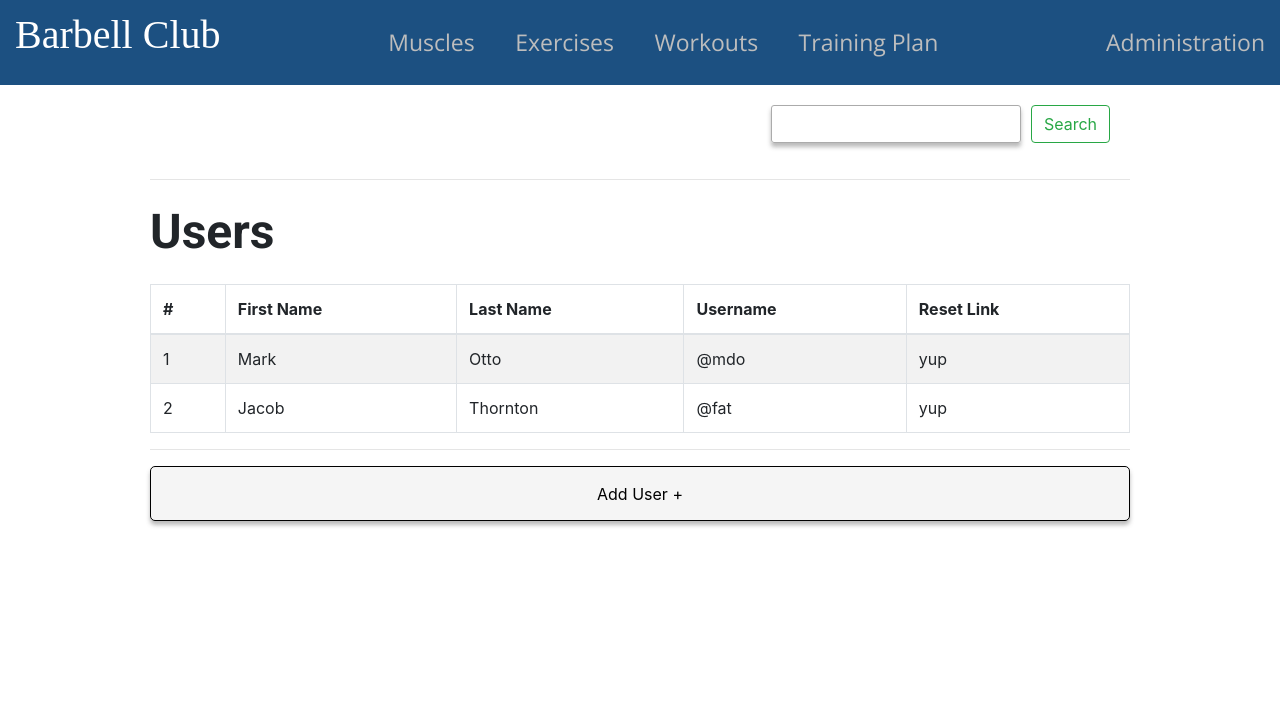
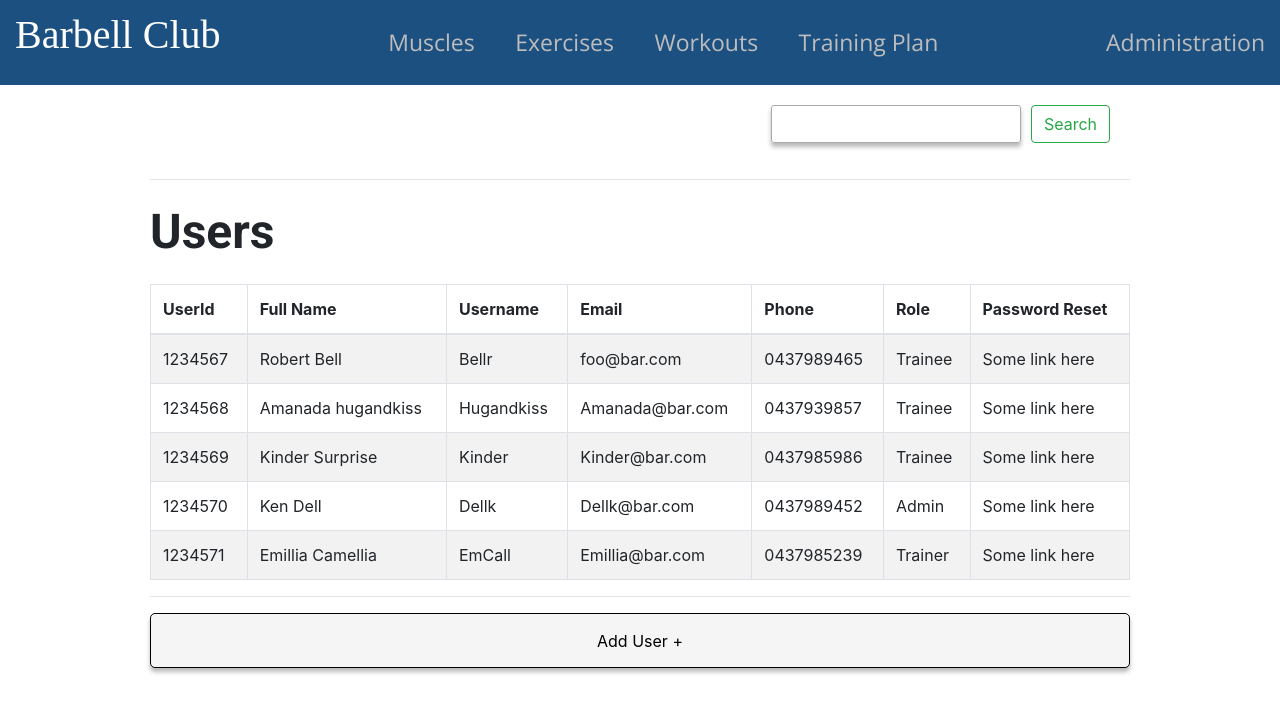
Before and after one commit to Roakz/gym_ui, a React (Create React App) app: page /users in a window 1280 px wide. Shown: the top 712 px of the page. Built offline with nearby package versions, Linux system fonts and the light colour scheme; a web font is replaced by a local one.

Commit message:
removed navigation from dashboard; Clean up user an trainee tables

```diff
--- a/src/App.tsx
+++ b/src/App.tsx
@@ -50,7 +50,7 @@ const StateProvider = ({children}: IProps) => {
 
 function App() {
 
-  const [isSplash, setIsSplash] = useState<Boolean>(true);
+  const [isSplash, setIsSplash] = useState<boolean>(false);
   const [adminDrop, setAdminDrop] = useState<Boolean>(false);
 
   useEffect(():void => {
@@ -93,6 +93,7 @@ function App() {
   return (
     <StateProvider>
       <Router>
+        { isSplash == false &&
         <nav>
           <div id="nav-logo">
             <Link to="/"><p id="login-heading-nav">Barbell Club</p></Link>
@@ -115,9 +116,12 @@ function App() {
           }
           </div>
         </nav>
+        }
         <div id="super-wrapper">
         <Switch>
-          <Route exact path="/" component={Splash}/>
+          <Route exact path="/" render={(props) => (
+           <Splash {...props} setIsSplash={setIsSplash} />
+          )}/>
           <Route exact path="/muscles" component={Muscles}/>
           <Route exact path="/exercises" component={Exercises}/>
           <Route exact path="/workouts" component={Workouts}/>
--- a/src/components/IndexTable.tsx
+++ b/src/components/IndexTable.tsx
@@ -1,44 +1,107 @@
-import * as React from 'react';
 import Table from 'react-bootstrap/Table';
 import AddCard from '../components/AddCard';
+import React, {useEffect} from 'react';
 
 interface IndexTableProps {
   columnHeaders: Array<String>
   entity: String
 }
 
+interface ITempUserObject {
+  userId: string;
+  fullName: string;
+  username: string;
+  resetLink: string;
+  email: string;
+  phone: string;
+  role: string;
+}
+
+// Remove when api calls are made
+const tempUserData: Array<ITempUserObject> = [
+  {
+    userId: '1234567',
+   fullName: 'Robert Bell',
+   username: 'Bellr',
+   email: "foo@bar.com",
+   phone: "0437989465",
+   resetLink: 'Some link here',
+   role: "Trainee"
+  },
+  {
+    userId: '1234568',
+   fullName: 'Amanada hugandkiss',
+   username: 'Hugandkiss',
+   email: "Amanada@bar.com",
+   phone: "0437939857",
+   resetLink: 'Some link here',
+   role: "Trainee"
+  },
+  {
+    userId: '1234569',
+   fullName: 'Kinder Surprise',
+   username: 'Kinder',
+   email: "Kinder@bar.com",
+   phone: "0437985986",
+   resetLink: 'Some link here',
+   role: "Trainee"
+  },
+  {
+    userId: '1234570',
+   fullName: 'Ken Dell',
+   username: 'Dellk',
+   email: "Dellk@bar.com",
+   phone: "0437989452",
+   resetLink: 'Some link here',
+   role: "Admin"
+  },
+  {
+    userId: '1234571',
+   fullName: 'Emillia Camellia',
+   username: 'EmCall',
+   email: "Emillia@bar.com",
+   phone: "0437985239",
+   resetLink: 'Some link here',
+   role: "Trainer"
+  }
+]
+
 function IndexTable(props: IndexTableProps){
+
+  // useEffect(():void => {
+  //   // Make an API call to retrieve user data.
+  // })
+
   return (
     <>
     <Table striped bordered hover>
   <thead>
     <tr>
-      <th>#</th>
+      <th>{props.entity + "Id"}</th>
       {props.columnHeaders.map(function(element, index){
         return <th key={index}>{element}</th>
       })}
     </tr>
   </thead>
   <tbody>
-    <tr>
-      <td>1</td>
-      <td>Mark</td>
-      <td>Otto</td>
-      <td>@mdo</td>
-      <td>yup</td>
-    </tr>
-    <tr>
-      <td>2</td>
-      <td>Jacob</td>
-      <td>Thornton</td>
-      <td>@fat</td>
-      <td>yup</td>
-    </tr>
+    {props.entity === "User" && tempUserData.map((userObj) => {
+      return (
+        <tr>
+        <td>{userObj.userId}</td>
+        <td>{userObj.fullName}</td>
+        <td>{userObj.username}</td>
+        <td>{userObj.email}</td>
+        <td>{userObj.phone}</td>
+        <td>{userObj.role}</td>
+        <td>{userObj.resetLink}</td>
+      </tr>
+      )
+    })}
 
   </tbody>
   </Table>
   <hr></hr>
-  <AddCard entity={props.entity}/>
+  { props.entity !== "Trainee" &&  <AddCard entity={props.entity}/> }
   </>
   )
 };
--- a/src/pages/Splash.tsx
+++ b/src/pages/Splash.tsx
@@ -1,7 +1,15 @@
 import * as React from 'react';
-import Login from '../components/Login'
+import Login from '../components/Login';
+import {Dispatch, SetStateAction} from 'react';
 
-const SplashPage: React.FC = () => {
+interface ISplashPageProps {
+  setIsSplash: Dispatch<SetStateAction<boolean>>;
+}
+
+function SplashPage(props: ISplashPageProps){
+
+  props.setIsSplash(true);
+
   return (
     <div id="splash-page-wrapper">
        <Login />
--- a/src/pages/Trainees.tsx
+++ b/src/pages/Trainees.tsx
@@ -1,11 +1,16 @@
 import * as React from 'react';
+import SearchCard from '../components/SearchCard';
+import IndexTable from '../components/IndexTable';
 
 const TraineePage: React.FC = () => {
   return (
-    <div>
-        <h1>
-        Trainee Page
-        </h1>
+    <div className="index-wrapper">
+        <SearchCard />
+        <hr></hr>
+        <p className="table-heading">
+          Trainees
+        </p>
+        <IndexTable columnHeaders={["Full Name", "Current Plan", "Latest Media" ]} entity="Trainee"/>
     </div>
   )
 };
--- a/src/pages/Users.tsx
+++ b/src/pages/Users.tsx
@@ -13,7 +13,7 @@ const UsersPage: React.FC = () => {
         <p className="table-heading">
           Users
         </p>
-        <IndexTable columnHeaders={["First Name", "Last Name", "Username", "Reset Link" ]} entity="User"/>
+        <IndexTable columnHeaders={["Full Name", "Username", "Email", "Phone", "Role", "Password Reset" ]} entity="User"/>
     </div>
   )
 };
```
